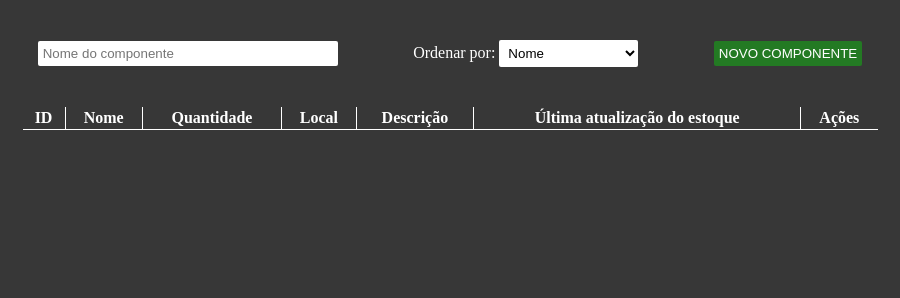
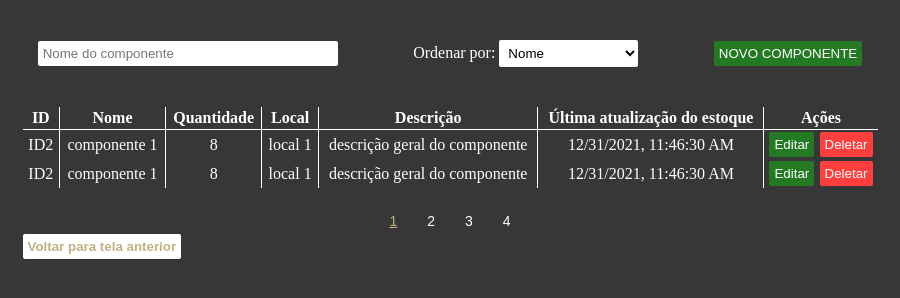
Before and after one commit to PauloVictorSS/stock-control, an Electron app: page src/pages/componentsControl.html in a window 900 px wide. Drawn offline with Linux system fonts and the light colour scheme.

Commit message:
Mudança de Estilo dos botoes; Adiçao de um botao para voltar para a pagina inicial

```diff
--- a/src/js/componentsControl.js
+++ b/src/js/componentsControl.js
@@ -65,9 +65,7 @@ const exampleComponents = [
     }
 ]
 
-const numberPagination = 3
 let arrayFilted = []
-
 
 function arrayToTableListHTML(arrayResult) {
 
--- a/src/js/pagination.js
+++ b/src/js/pagination.js
@@ -22,8 +22,14 @@ function applyPagination(arrayResult) {
 }
 
 function createButtonsPagiantion(number) {
+
+    let limit = 1;
     const divPagination = document.querySelector("#divPagination");
-    let limit = Math.floor(number / (numberPagination)) + 1
+
+    if (number % numberPagination != 0)
+        limit = Math.floor(number / numberPagination) + 1
+    else
+        limit = number / numberPagination
 
     divPagination.innerHTML = '';
 
--- a/src/pages/componentsControl.html
+++ b/src/pages/componentsControl.html
@@ -43,6 +43,11 @@
             <tbody id="tbody"></tbody>
         </table>
         <div id="divPagination"></div>
+        <div id="divButtonBack">
+            <a href="../index.html">
+                <button>Voltar para tela anterior</button>
+            </a>
+        </div>
     </div>
     <div class="modal" id="addNewComponent">
         <div class="modalBody">
--- a/src/styles/index.css
+++ b/src/styles/index.css
@@ -27,5 +27,7 @@
 
 #main-div .option-control:hover{
 
+    color: white;
+    background-color: var(--color-primary-text);
     box-shadow: 0 6px 6px 0 var(--color-shadow);
 }
--- a/src/styles/main.css
+++ b/src/styles/main.css
@@ -5,9 +5,7 @@
     --color-primary-text: #c0b283;
     --color-shadow: #1f1f1f;
     --color-button-add: rgb(35, 122, 35);
-    --color-button-add-secundary: rgb(36, 138, 36);
     --color-button-delete: rgb(255, 62, 62);
-    --color-button-delete-secundary: rgb(245, 21, 21);
 }
 
 *{
@@ -87,8 +85,8 @@ button.none{
 }
 .buttonGreen:hover{
 
-    background-color: var(--color-button-add-secundary);
-    color: white;
+    background-color: white;
+    color: var(--color-button-add);
 }
 
 .buttonRed{
@@ -98,6 +96,26 @@ button.none{
 }
 .buttonRed:hover{
 
-    background-color: var(--color-button-delete-secundary);
+    background-color: white;
+    color: var(--color-button-delete);
+}
+
+#divButtonBack{
+
+    width: 95%;
+    max-width: 900px;
+    margin: 0 auto;
+}
+
+#divButtonBack button{
+
+    font-weight: 600;
+    color: var(--color-primary-text);
+    background-color: white;
+}
+
+#divButtonBack button:hover{
+
     color: white;
+    background-color: var(--color-primary-text);
 }
```
Also changed, not shown: src/pages/clientsControl.html (+6 -1 lines).
